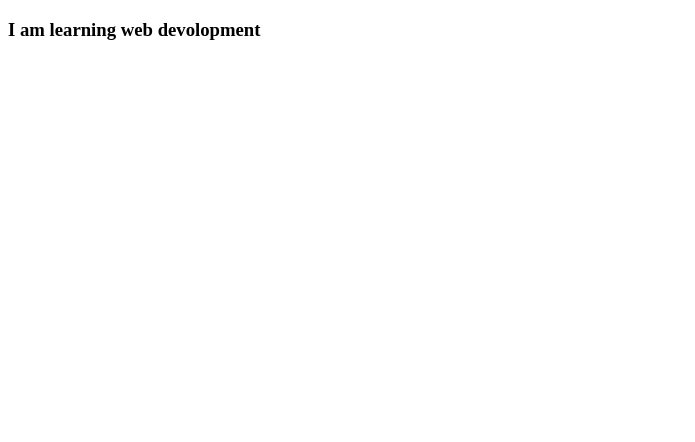
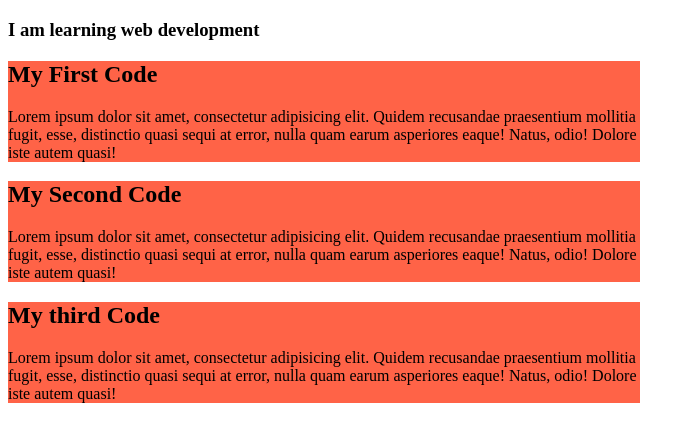
Before and after one commit to sharif2007/my-git-project, a plain HTML site: page index.html in a window 1280 px wide. Shown: the whole page, without its empty margins (0-695 px from the left). Drawn offline with Linux system fonts and the light colour scheme.

Commit message:
added the first blog

```diff
--- a/index.html
+++ b/index.html
@@ -4,9 +4,23 @@
     <meta charset="UTF-8">
     <meta name="viewport" content="width=device-width, initial-scale=1.0">
     <title>My first git repo</title>
+    <link rel="stylesheet" href="styles/blog.css">
 </head>
 
 <body>
-    <h3>I am learning web devolopment</h3>
+    <h3>I am learning web development</h3>
+    <div>
+        <h2>My First Code</h2>
+        <p>Lorem ipsum dolor sit amet, consectetur adipisicing elit. Quidem recusandae praesentium mollitia fugit, esse, distinctio quasi sequi at error, nulla quam earum asperiores eaque! Natus, odio! Dolore iste autem quasi!</p>
+    </div>
+    <div>
+        <h2>My Second Code</h2>
+        <p>Lorem ipsum dolor sit amet, consectetur adipisicing elit. Quidem recusandae praesentium mollitia fugit, esse, distinctio quasi sequi at error, nulla quam earum asperiores eaque! Natus, odio! Dolore iste autem quasi!</p>
+    </div>
+    <div>
+        <h2>My third Code</h2>
+        <p>Lorem ipsum dolor sit amet, consectetur adipisicing elit. Quidem recusandae praesentium mollitia fugit, esse, distinctio quasi sequi at error, nulla quam earum asperiores eaque! Natus, odio! Dolore iste autem quasi!</p>
+    </div>
+
 </body>
 </html>
--- /dev/null
+++ b/styles/blog.css
@@ -0,0 +1,8 @@
+div{
+    background-color: tomato;
+    margin: 5px solid blue;
+    width: 50%;
+}
+.p{
+    color: aquamarine;
+}
```
